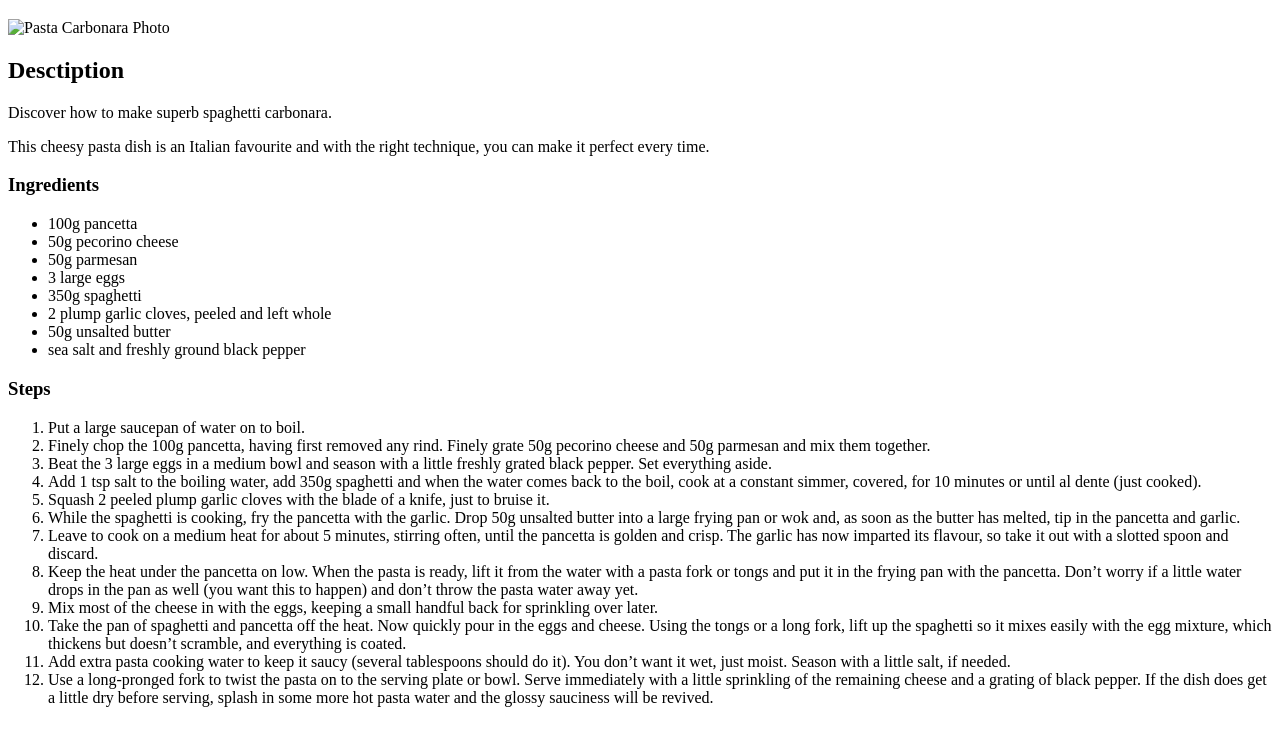
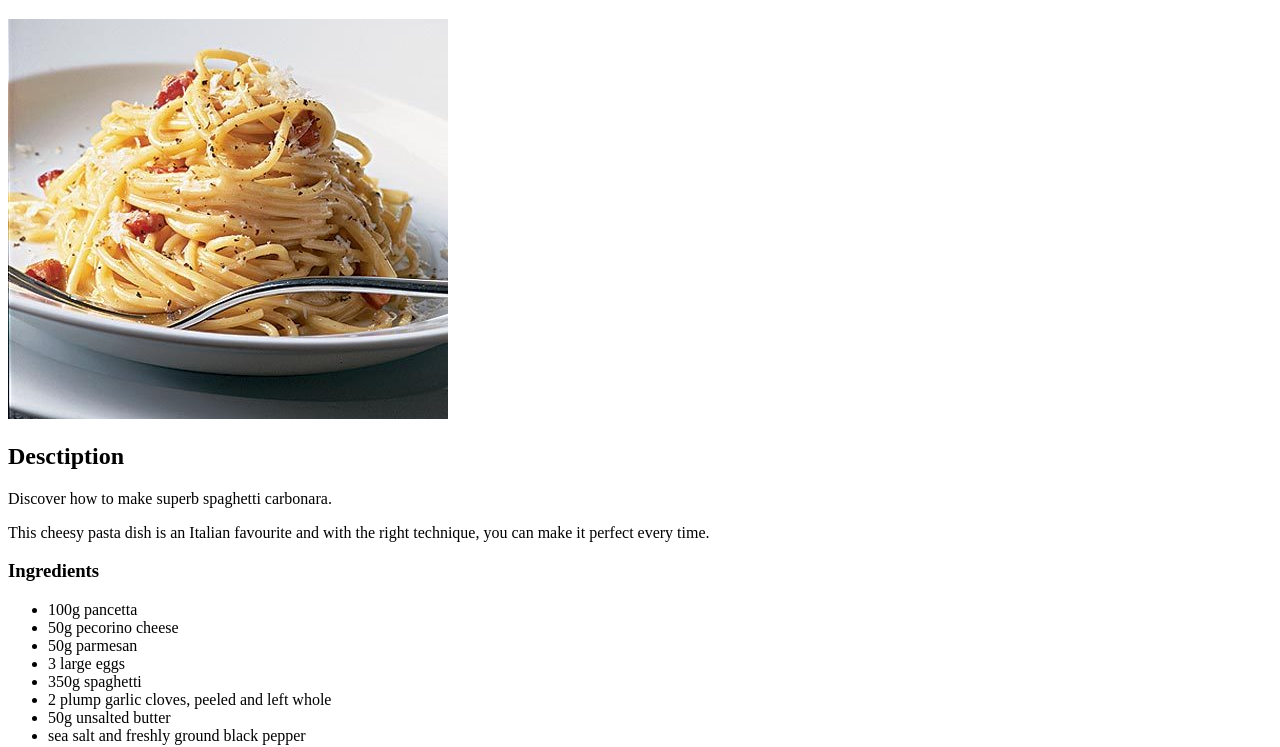
Before and after one commit to PrimusInterPares/odin-recipes, a plain HTML site: page recipes/pasta_carbonara.html in a window 1280 px wide. Shown: the part 61-808 px from the top of the page. Drawn offline with Linux system fonts and the light colour scheme.

Commit message:
Change src to the image of pasta

```diff
--- a/recipes/pasta_carbonara.html
+++ b/recipes/pasta_carbonara.html
@@ -7,7 +7,7 @@
 
 	<body>
 		<h1>Pasta Carbonara</h1>
-		<img src="pasta-carbonara-image.jpg" alt="Pasta Carbonara Photo">
+		<img src="../images/pasta-carbonara-image.jpg" alt="Pasta Carbonara Photo">
 		<h2>Desctiption</h2>
 		<p>Discover how to make superb spaghetti carbonara.</p>
 		<p>This cheesy pasta dish is an Italian favourite and with the right technique, you can make it perfect every time.</p>
```
